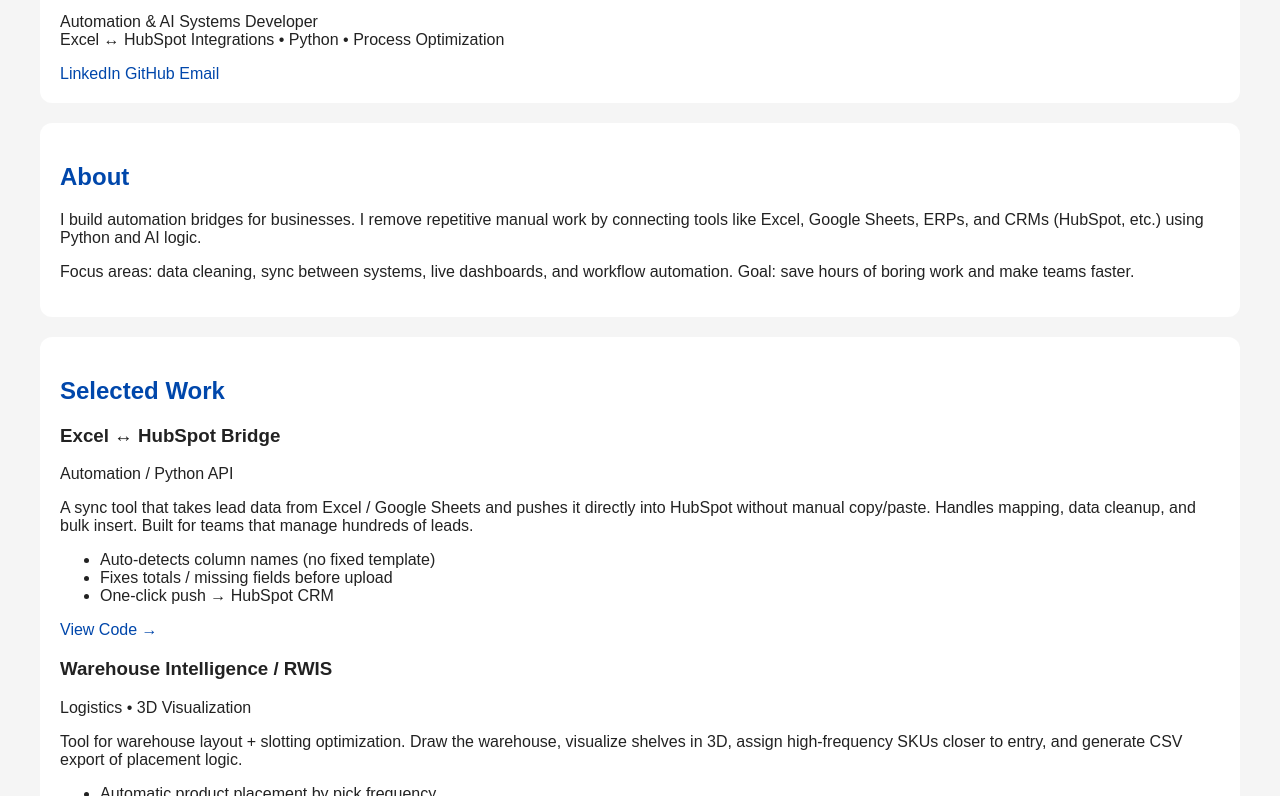
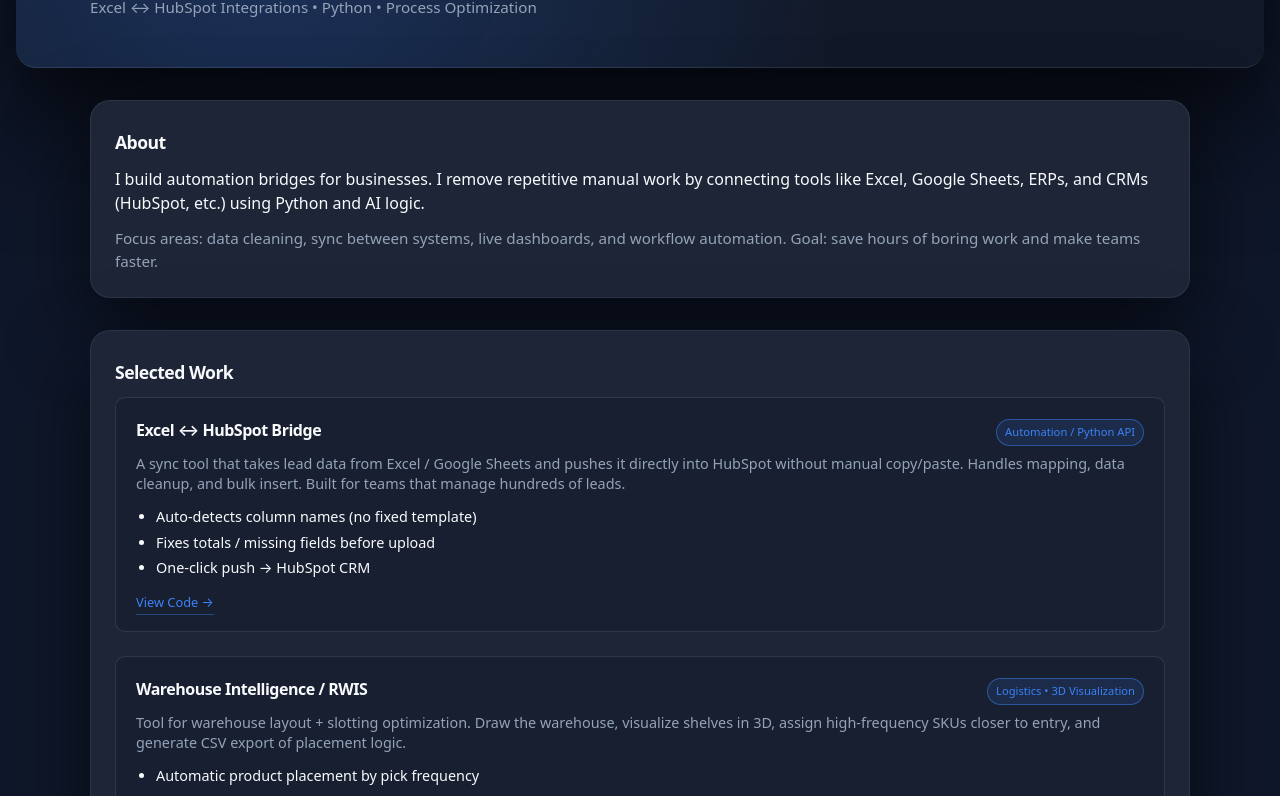
Before and after one commit to TaoufikNS/TaoufikNS.github.io, a plain HTML site: page index.html in a window 1280 px wide. Shown: the part 127-923 px from the top of the page. Drawn offline with Linux system fonts and the light colour scheme.

Commit message:
Update style.css

```diff
--- a/style.css
+++ b/style.css
@@ -1,5 +1,259 @@
-body { font-family: Arial, sans-serif; margin: 40px; background: #f5f5f5; color: #222; }
-header, section { background: white; padding: 20px; border-radius: 12px; margin-bottom: 20px; }
-h1, h2 { color: #0047AB; }
-a { color: #0047AB; text-decoration: none; }
-a:hover { text-decoration: underline; }
+/*************************
+  Base layout / theme
+**************************/
+:root {
+  --bg-page: #0f172a;           /* page background (dark navy) */
+  --bg-card: #1e2537;           /* section cards */
+  --bg-hero: #111827;           /* header bar */
+  --text-main: #f8fafc;         /* main text (white-ish) */
+  --text-dim: #94a3b8;          /* secondary text (gray-blue) */
+  --accent: #3b82f6;            /* blue */
+  --radius-xl: 20px;
+  --radius-md: 10px;
+  --max-width: 1100px;
+  --card-shadow: 0 30px 80px rgba(0,0,0,0.6);
+  --border-card: 1px solid rgba(148,163,184,0.12);
+  --border-chip: 1px solid rgba(148,163,184,0.4);
+  --font-main: system-ui, -apple-system, BlinkMacSystemFont, "Inter", "Roboto", "Segoe UI", sans-serif;
+}
+
+* {
+  box-sizing: border-box;
+  -webkit-font-smoothing: antialiased;
+  text-rendering: optimizeLegibility;
+  margin: 0;
+  padding: 0;
+}
+
+body {
+  background-color: var(--bg-page);
+  color: var(--text-main);
+  font-family: var(--font-main);
+  line-height: 1.5;
+  padding: 0 16px 80px;
+}
+
+/*************************
+  Containers
+**************************/
+.container {
+  max-width: var(--max-width);
+  margin: 0 auto;
+  width: 100%;
+}
+
+.main-content {
+  margin-top: 32px;
+  display: grid;
+  gap: 32px;
+}
+
+/*************************
+  Hero / Header
+**************************/
+.hero {
+  background: radial-gradient(circle at 20% 20%, rgba(59,130,246,0.25) 0%, rgba(0,0,0,0) 60%), var(--bg-hero);
+  border-radius: 0 0 var(--radius-xl) var(--radius-xl);
+  box-shadow: 0 50px 120px rgba(0,0,0,0.8);
+  border-bottom: 1px solid rgba(148,163,184,0.18);
+  padding: 40px 0 48px;
+}
+
+.hero-inner {
+  display: flex;
+  flex-wrap: wrap;
+  justify-content: space-between;
+  gap: 24px;
+}
+
+.name {
+  font-size: clamp(2rem, 1vw + 1.5rem, 2.4rem);
+  font-weight: 600;
+  color: var(--text-main);
+  letter-spacing: -0.04em;
+}
+
+.tagline {
+  margin-top: 8px;
+  font-size: 0.95rem;
+  color: var(--text-dim);
+  line-height: 1.4;
+}
+
+/*************************
+  Contact buttons (top)
+**************************/
+.contact-box {
+  display: flex;
+  flex-wrap: wrap;
+  align-items: flex-start;
+  gap: 12px;
+}
+
+.contact-link {
+  font-size: 0.9rem;
+  color: var(--text-main);
+  text-decoration: none;
+  background: rgba(59,130,246,0.12);
+  border: 1px solid rgba(59,130,246,0.5);
+  padding: 8px 14px;
+  border-radius: var(--radius-md);
+  transition: 0.15s;
+}
+
+.contact-link:hover {
+  background: rgba(59,130,246,0.22);
+  border-color: var(--accent);
+  box-shadow: 0 20px 40px rgba(59,130,246,0.3);
+}
+
+/*************************
+  Cards / Sections
+**************************/
+.card {
+  background-color: var(--bg-card);
+  border-radius: var(--radius-xl);
+  box-shadow: var(--card-shadow);
+  border: var(--border-card);
+  padding: 28px 24px 24px;
+}
+
+.section-title {
+  font-size: 1.1rem;
+  font-weight: 600;
+  color: var(--text-main);
+  letter-spacing: -0.03em;
+  margin-bottom: 12px;
+}
+
+.text-lg {
+  font-size: 1rem;
+  color: var(--text-main);
+  margin-bottom: 12px;
+}
+
+.text-md {
+  font-size: 0.95rem;
+  color: var(--text-dim);
+}
+
+/*************************
+  Project list
+**************************/
+.project-list {
+  display: grid;
+  gap: 24px;
+}
+
+.project-card {
+  background-color: rgba(15,23,42,0.4);
+  border-radius: var(--radius-md);
+  border: 1px solid rgba(148,163,184,0.18);
+  padding: 20px 20px 16px;
+}
+
+.project-header {
+  display: flex;
+  flex-wrap: wrap;
+  align-items: baseline;
+  justify-content: space-between;
+  gap: 8px;
+}
+
+.project-title {
+  font-size: 1rem;
+  color: var(--text-main);
+  font-weight: 600;
+  letter-spacing: -0.03em;
+}
+
+.project-tag {
+  font-size: 0.7rem;
+  font-weight: 500;
+  background: rgba(59,130,246,0.12);
+  border: 1px solid rgba(59,130,246,0.5);
+  color: var(--accent);
+  padding: 4px 8px;
+  border-radius: 999px;
+}
+
+.project-desc {
+  font-size: 0.9rem;
+  color: var(--text-dim);
+  line-height: 1.4;
+  margin-top: 8px;
+  margin-bottom: 12px;
+}
+
+.project-bullets {
+  font-size: 0.9rem;
+  color: var(--text-main);
+  padding-left: 20px;
+  margin-bottom: 14px;
+  line-height: 1.5;
+}
+
+.project-bullets li {
+  margin-bottom: 4px;
+}
+
+.project-links {
+  display: flex;
+  flex-wrap: wrap;
+  gap: 12px;
+}
+
+.project-link {
+  font-size: 0.8rem;
+  color: var(--accent);
+  text-decoration: none;
+  border-bottom: 1px solid rgba(59,130,246,0.4);
+  padding-bottom: 2px;
+}
+
+.project-link:hover {
+  border-bottom-color: var(--accent);
+  color: var(--text-main);
+}
+
+/*************************
+  Contact chips (bottom)
+**************************/
+.contact-row {
+  display: flex;
+  flex-wrap: wrap;
+  gap: 10px;
+  margin-top: 16px;
+}
+
+.contact-chip {
+  display: inline-block;
+  font-size: 0.8rem;
+  line-height: 1.2;
+  color: var(--text-main);
+  text-decoration: none;
+  background: rgba(0,0,0,0.2);
+  border: var(--border-chip);
+  border-radius: var(--radius-md);
+  padding: 8px 12px;
+  transition: 0.15s;
+}
+
+.contact-chip:hover {
+  background: rgba(59,130,246,0.12);
+  border-color: rgba(59,130,246,0.5);
+  box-shadow: 0 20px 40px rgba(59,130,246,0.3);
+  color: var(--text-main);
+}
+
+/*************************
+  Footer
+**************************/
+.footer {
+  text-align: center;
+  margin-top: 12px;
+  font-size: 0.75rem;
+  color: var(--text-dim);
+  border-top: 1px solid rgba(148,163,184,0.12);
+  padding-top: 24px;
+}
```
